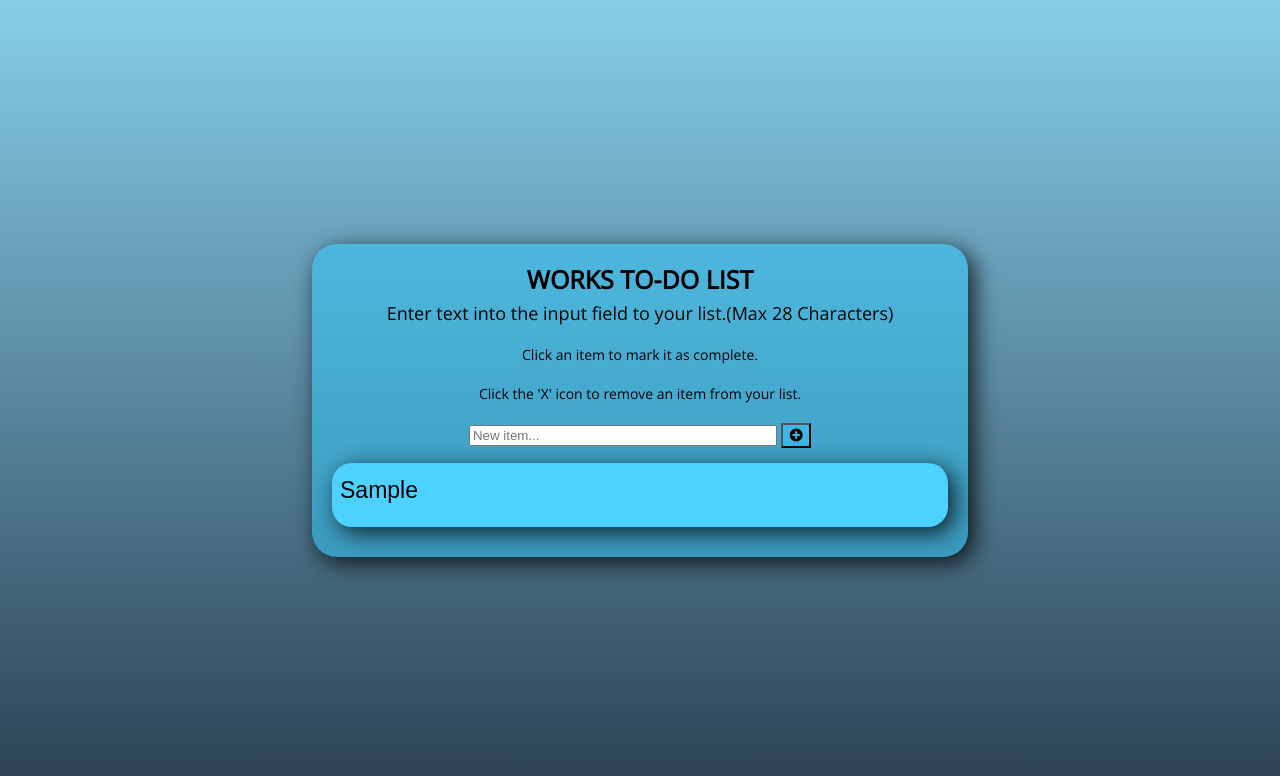
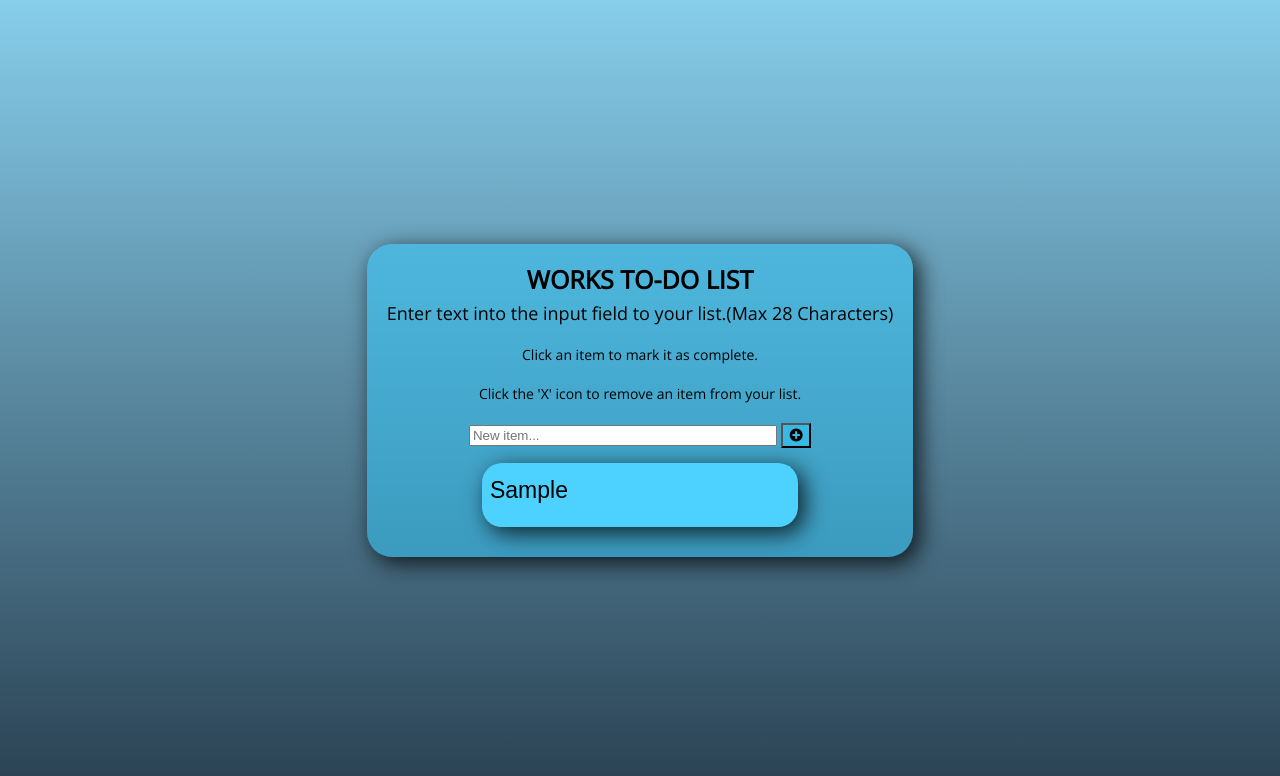
Before and after one commit to aparker611/todolist, a plain HTML site: page index.html in a window 1280 px wide. Both pictures are taken after typing "Sample" into the empty fields and a click on the button 796 px from the left and 479 px from the top of the page. Drawn offline with nearby package versions, Linux system fonts and the light colour scheme.

Commit message:
fixed issue with input being allowed to be blank

```diff
--- a/css/main.css
+++ b/css/main.css
@@ -247,7 +247,8 @@ ol li {
 
 /* Display for each item and remove button for each item. */
 li.listItem {
-  width: 600px;
+   max-width: 600px;
+   min-width: 300px;
   text-transform: capitalize;
   /*Support for older browsers that don't support RGBA*/
   background-color: rgb(77, 210, 255);
--- a/js/main.js
+++ b/js/main.js
@@ -8,17 +8,20 @@ $(document).ready(function() {
 <button class="remove"></button>
 
 */
+// when you click the submit button it checks that the length is not longer than 28
+// it then calls the addListItem function if it is okay.
 $submit.click(function( e ) {
   e.preventDefault();
-  if ($input.value.length > 27) {
+  if ($input.value.length > 27 || $input.value.length === 0) {
     $input.value = "";
-    alert("Please enter an amount under 28 characters");
+    alert("Please enter an amount under 28 characters and not blank");
     return false;
   } else {
     addListItem();
     return false;
   }
 });
+// after making sure the
   function addListItem() {
     var $li = "<li class='listItem'>" +
               "<p class='item-name'>"+$input.value+"</p>" +
```
